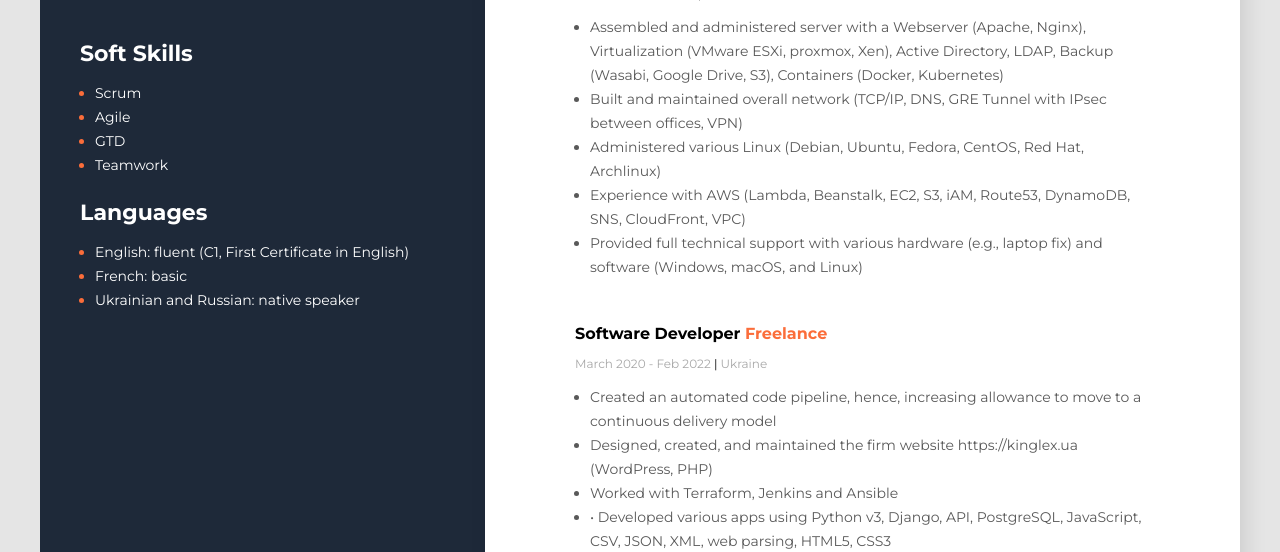
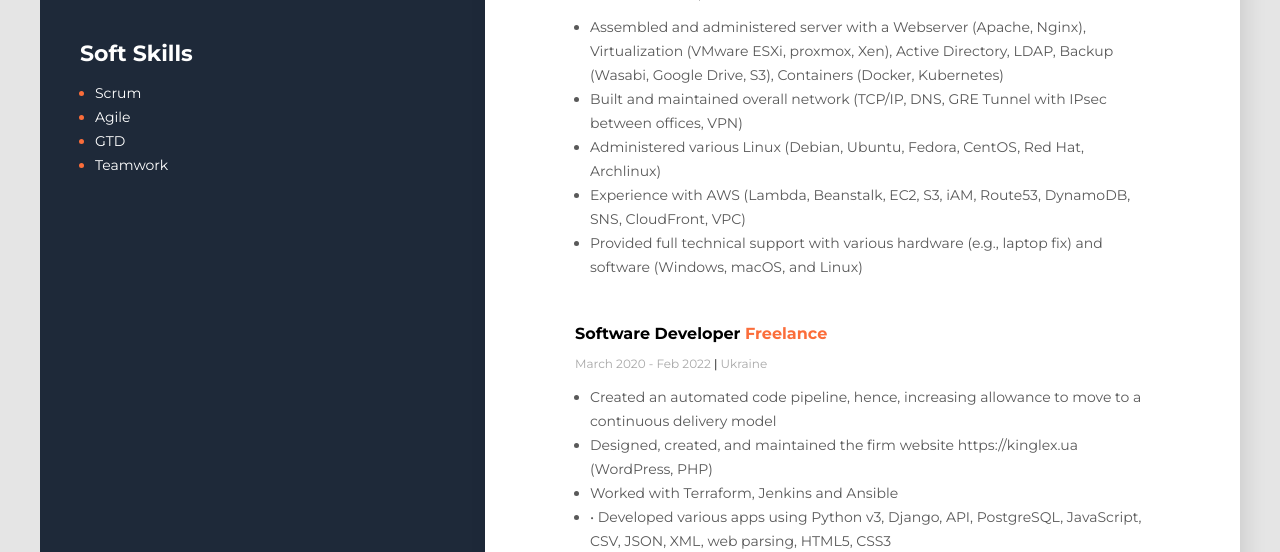
Before and after one commit to un1ck-andy/github-actions, a Flask app: page / in a window 1280 px wide. Shown: the part 1024-1576 px from the top of the page. Run offline with Flask 2, Linux system fonts and the light colour scheme.

Commit message:
Description changes

```diff
--- a/templates/index.html
+++ b/templates/index.html
@@ -19,7 +19,7 @@
       <div class="main-content">
         <!-- About User -->
         <div class="about">
-          <p>Last updated: 2022-09-06</p>
+          <p>Last updated: 2022-10-14</p>
           <h1 class="about-name">Andrii Kalamaiko</h1>
           <h2 class="about-position">Software Developer | DevOps Engineer </h2>
             <span> Welcome, and thanks for your interest in my IT portfolio!</span>
@@ -238,14 +238,6 @@
             <li class="skills-item"><span class="skills-text">Teamwork</span></li>
           </ul>
         </div>
-        <div class="soft-skills">
-          <h3 class="sidebar-title">Languages</h3>
-          <ul class="skills-list">
-            <li class="skills-item"><span class="skills-text">English: fluent (C1, First Certificate in English)</span></li>
-            <li class="skills-item"><span class="skills-text">French: basic</span></li>
-            <li class="skills-item"><span class="skills-text"> Ukrainian and Russian: native speaker</span></li>
-          </ul>
-        </div>
       </aside>
     </div>
 
```
